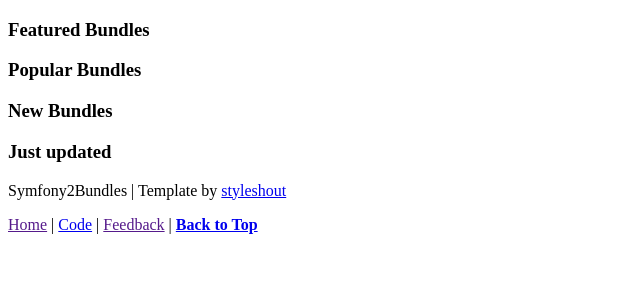
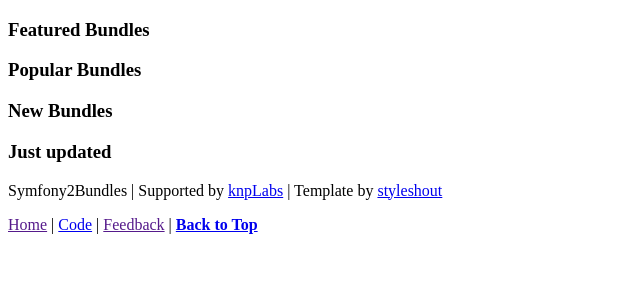
Before and after one commit to KnpLabs/KnpBundles, a PHP site: template src/Application/S2bBundle/Resources/views/layout.php in a window 1280 px wide. Shown: the part 62-362 px from the top of the page, without its empty margins (0-640 px from the left). Run offline with PHP 8.4, Linux system fonts and the light colour scheme; the template is opened without the code that fills it, so the values that code supplies are empty.

Commit message:
Add supported by in footer

```diff
--- a/src/Application/S2bBundle/Resources/views/layout.php
+++ b/src/Application/S2bBundle/Resources/views/layout.php
@@ -96,14 +96,15 @@
 
             <p class="bottom-left">
             Symfony2Bundles |
+            Supported by <a href="http://www.knplabs.com/" title="French web agency who loves Symfony">knpLabs</a> |
             Template by <a href="http://www.styleshout.com/">styleshout</a>
             </p>
 
             <p class="bottom-right">
-            <a href="<?php echo $view->router->generate('homepage') ?>">Home</a> |
-            <a href="http://github.com/knplabs/symfony2bundles">Code</a> |
-            <a href="">Feedback</a> |
-            <strong><a href="#top">Back to Top</a></strong>
+              <a href="<?php echo $view->router->generate('homepage') ?>">Home</a> |
+              <a href="http://github.com/knplabs/symfony2bundles">Code</a> |
+              <a href="">Feedback</a> |
+              <strong><a href="#top">Back to Top</a></strong>
             </p>
 
             <!-- /footer-bottom-->
```
